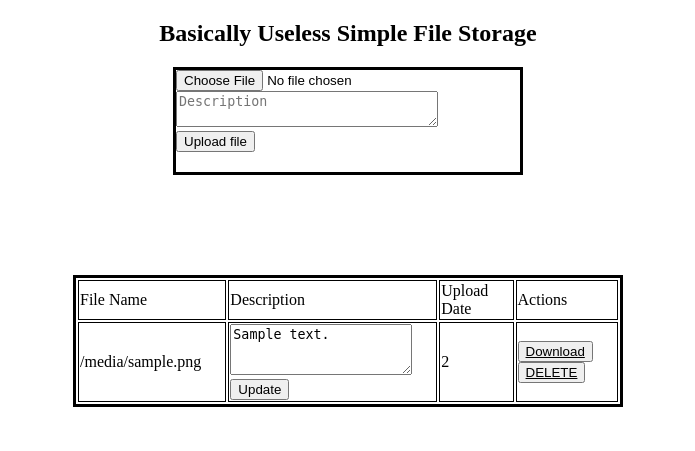
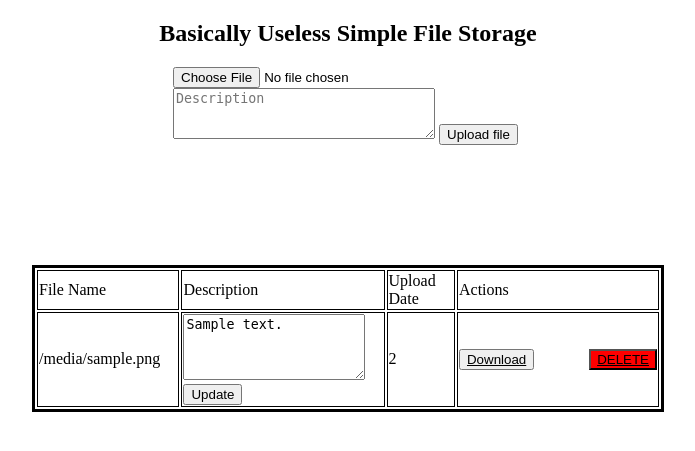
Before and after one commit to m3rone/busfs-server, a Flask app: template templates/index.html in a window 1280 px wide. Shown: the top 451 px of the page, without its empty margins (292-987 px from the left). Run offline with Flask 2, Linux system fonts and the light colour scheme; the template is opened without the code that fills it: most values are stand-ins (such as "Sample title", 1, 10 or a date in 2020).

Commit message:
UI looks decent now probably (not really)

```diff
--- a/static/index.css
+++ b/static/index.css
@@ -7,8 +7,8 @@
     flex-direction: column;
     align-items: center;
     justify-content: center;
-    border: 3px solid black ;
-    box-sizing: border-box;
+    /* border: 3px solid black ; */
+    /* box-sizing: border-box; */
     width:350px;
     margin: auto;
     margin-bottom: 100px;
@@ -23,13 +23,13 @@
 }
 
 .filetable {
-    margin-top: 100px; /* Change this value to adjust the distance */
+    margin-top: 100px;
     display: flex;
     align-items: center;
     justify-content: center;
     border: 3px solid black;
     box-sizing: border-box;
-    width: 550px;
+    width: 50%;
     margin: auto;
 }
 
@@ -41,3 +41,9 @@
 a {
     color: black;
 }
+
+.buttons {
+    display: flex;
+    justify-content: space-between;
+    gap: 1cm;
+}
--- a/templates/index.html
+++ b/templates/index.html
@@ -12,7 +12,7 @@
         <div class="inputs">
             <form action="/upload-file" method="post" enctype="multipart/form-data">
             <input name="userfile" type="file" id="uploadfile" required >
-            <textarea name="userdescription" id="descriptionbox" cols="30" rows="2" placeholder="Description"></textarea>
+            <textarea name="userdescription" id="descriptionbox" cols="30" rows="3" placeholder="Description"></textarea>
             <button type="submit">Upload file</button>
         </div>
         </form>
@@ -27,9 +27,9 @@
                 {% for i in range(fileNamesList|length) %}
                 <tr>
                     <td class="column">{{ fileNamesList[i] }}</td>
-                    <td class="column"><form action="{{ url_for('update', uuid=uuidList[i]) }}" method="post"><textarea name="inlinedesc" id="" cols="20" rows="3">{{ descriptionList[i] }}</textarea><button type="submit">Update</button></form></td>
+                    <td class="column"><form action="{{ url_for('update', uuid=uuidList[i]) }}" method="post"><textarea name="inlinedesc" id="" cols="20" rows="4">{{ descriptionList[i] }}</textarea><button type="submit">Update</button></form></td>
                     <td class="column">{{ uploadDateList[i] }}</td>
-                    <td class="column"><button><a href="{{ url_for('download', uuid=uuidList[i]) }}">Download</a></button><button><a href="{{ url_for('delete', uuid=uuidList[i]) }}">DELETE</a></button></td>
+                    <td class="column"><div class="buttons"><button><a href="{{ url_for('download', uuid=uuidList[i]) }}">Download</a></button><button style="background-color: red;"><a href="{{ url_for('delete', uuid=uuidList[i]) }}">DELETE</a></button></td></div>
                 </tr>
                 {% endfor %}
             </table>
```
